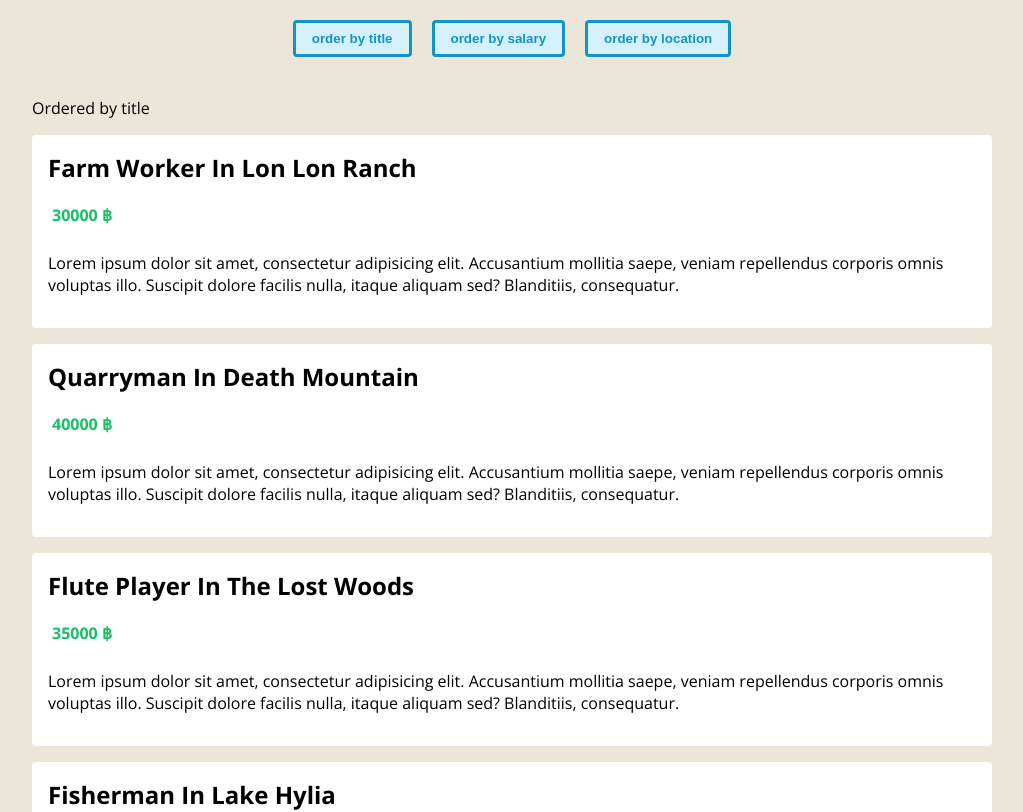
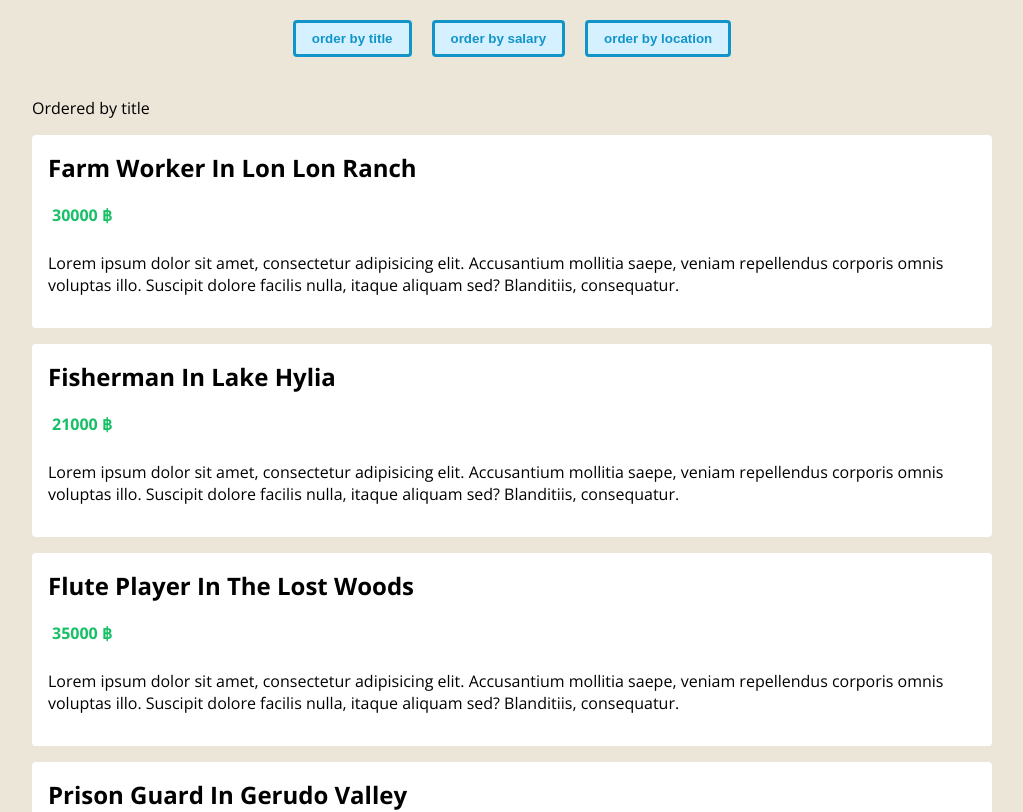
Before and after one commit to danyouknowme/hyrule-jobs, a Vue app: page / in a window 1280 px wide. Shown: the top 812 px of the page, without its empty margins (128-1151 px from the left). Built offline with nearby package versions, Linux system fonts and the light colour scheme.

Commit message:
computed sort by order

```diff
--- a/src/components/JobList.vue
+++ b/src/components/JobList.vue
@@ -2,7 +2,7 @@
     <div class="job-list">
         <p>Ordered by {{ order }}</p>
         <ul>
-            <li v-for="job in jobs" :key="job.id">
+            <li v-for="job in orderedJobs" :key="job.id">
                 <h2>{{ job.title}} in {{ job.location }}</h2>
                 <div class="salary">
                     <p>{{ job.salary }} ฿</p>
@@ -19,7 +19,7 @@
 </template>
 
 <script lang="ts">
-import { defineComponent, PropType } from 'vue'
+import { defineComponent, PropType, computed } from 'vue'
 import Job from '../types/Job';
 import OrderTerm from '../types/OrderTerm';
 
@@ -33,6 +33,15 @@
             required: true,
             type: String as PropType<OrderTerm>
         }
+    },
+    setup(props) {
+        const orderedJobs = computed(() => {
+            return [...props.jobs].sort((a: Job, b: Job) => {
+                return a[props.order] > b[props.order] ? 1 : -1;
+            })
+        })
+
+        return { orderedJobs }
     }
 })
 
```
